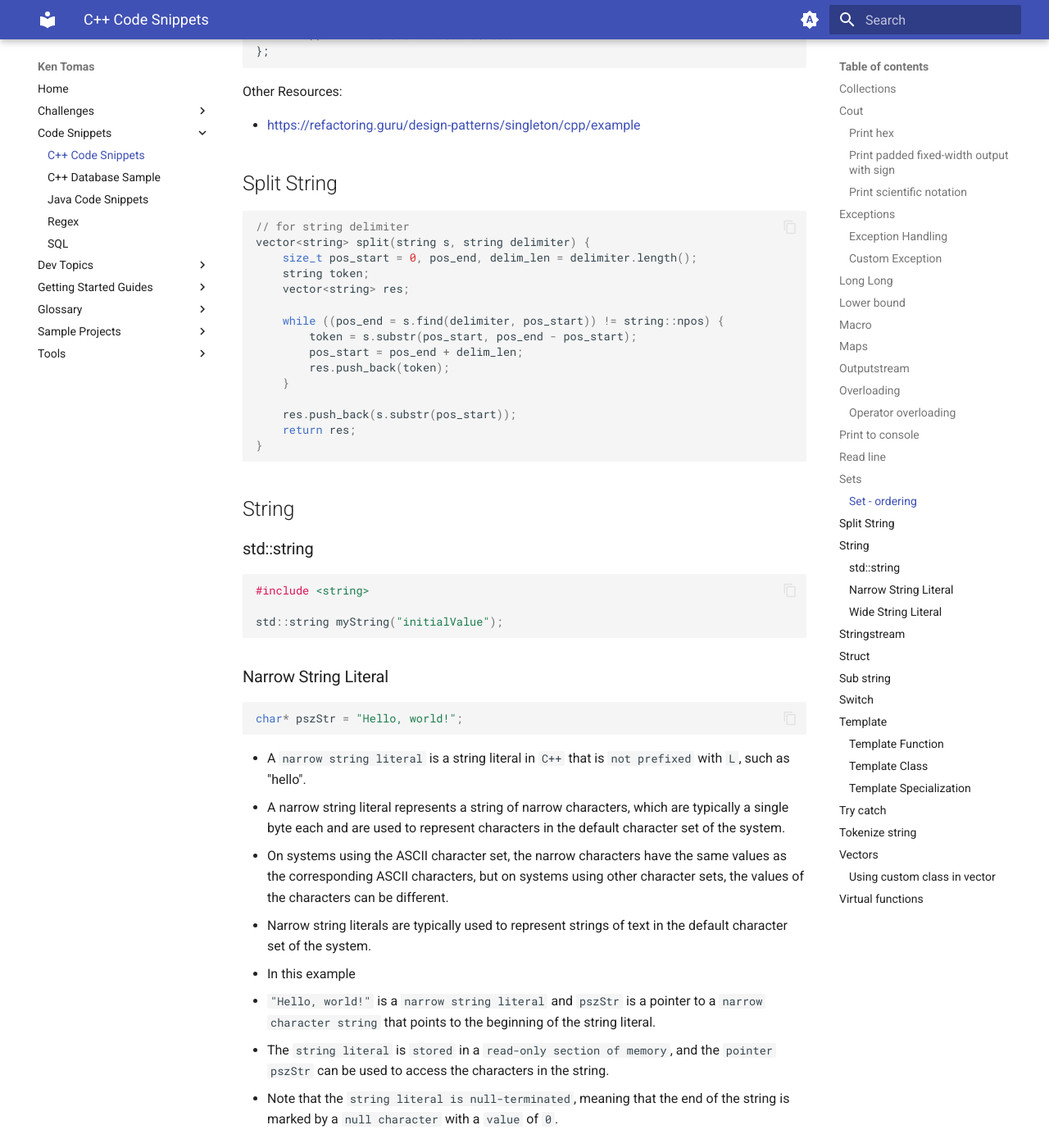
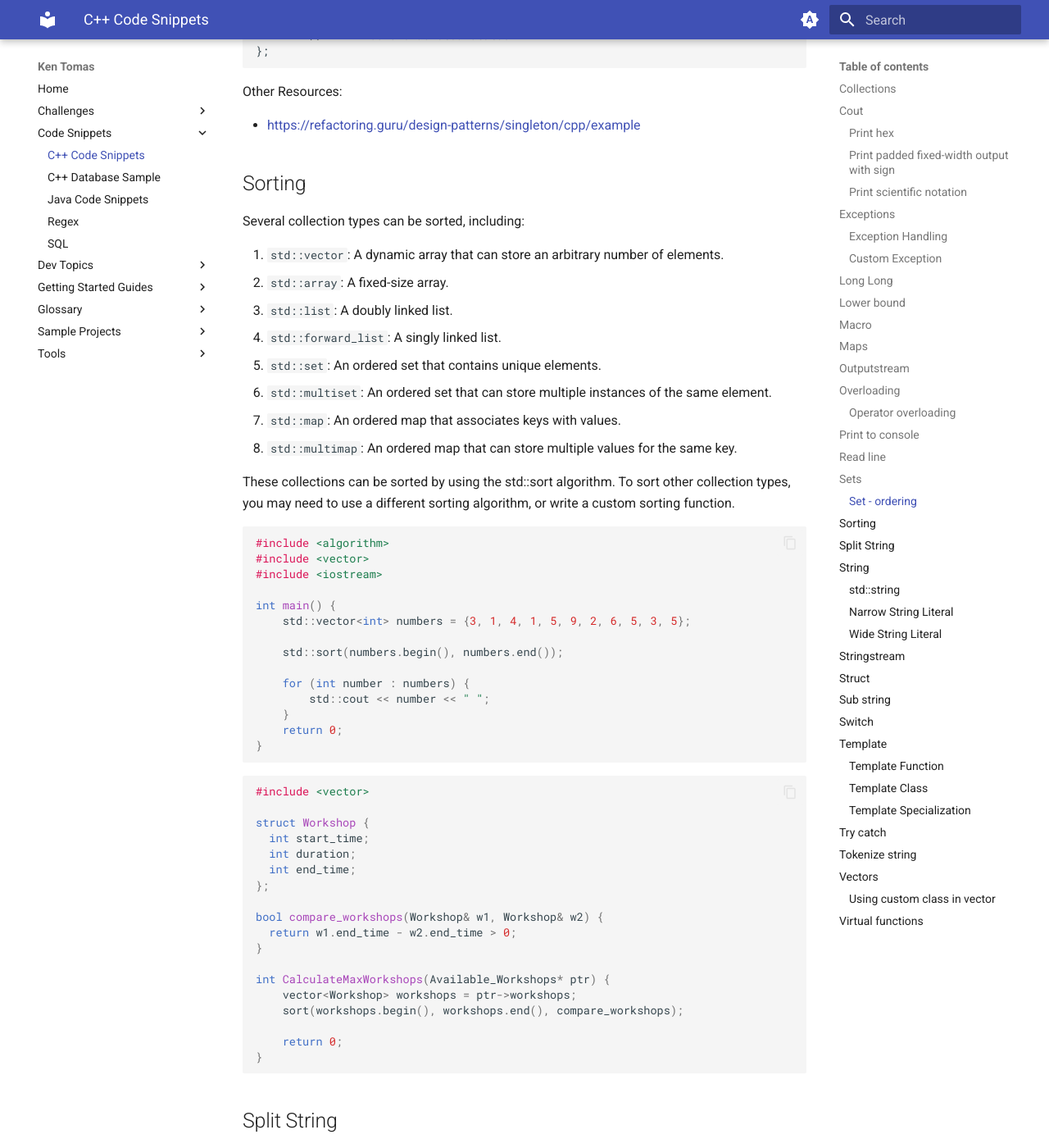
Before and after one commit to kentomas/kentomas.github.io, an MkDocs documentation site: the page built from docs/Code Snippets/Cpp.md, in a window 1280 px wide and 1400 px high, scrolled down 9393 px. Shown: the whole window at 82% size. Built offline with MkDocs 1.6.1 and Material for MkDocs 9.7.7, drawn with Linux system fonts in a browser that asks for light colours.

Commit message:
- Added C++ sorting sample.

````diff
--- a/docs/Code Snippets/Cpp.md
+++ b/docs/Code Snippets/Cpp.md
@@ -459,6 +459,59 @@ Other Resources:
 
 - <https://refactoring.guru/design-patterns/singleton/cpp/example>
 
+## Sorting
+
+Several collection types can be sorted, including:
+
+1. `std::vector`: A dynamic array that can store an arbitrary number of elements.
+2. `std::array`: A fixed-size array.
+3. `std::list`: A doubly linked list.
+4. `std::forward_list`: A singly linked list.
+5. `std::set`: An ordered set that contains unique elements.
+6. `std::multiset`: An ordered set that can store multiple instances of the same element.
+7. `std::map`: An ordered map that associates keys with values.
+8. `std::multimap`: An ordered map that can store multiple values for the same key.
+
+These collections can be sorted by using the std::sort algorithm. To sort other collection types, you may need to use a different sorting algorithm, or write a custom sorting function.
+
+```cpp
+#include <algorithm>
+#include <vector>
+#include <iostream>
+
+int main() {
+    std::vector<int> numbers = {3, 1, 4, 1, 5, 9, 2, 6, 5, 3, 5};
+
+    std::sort(numbers.begin(), numbers.end());
+
+    for (int number : numbers) {
+        std::cout << number << " ";
+    }
+    return 0;
+}
+```
+
+```cpp
+#include <vector>
+
+struct Workshop {
+  int start_time;
+  int duration;
+  int end_time;
+};
+
+bool compare_workshops(Workshop& w1, Workshop& w2) {
+  return w1.end_time - w2.end_time > 0;
+}
+
+int CalculateMaxWorkshops(Available_Workshops* ptr) {
+    vector<Workshop> workshops = ptr->workshops;
+    sort(workshops.begin(), workshops.end(), compare_workshops);
+
+    return 0;
+}
+```
+
 ## Split String
 
 ```cpp
````
